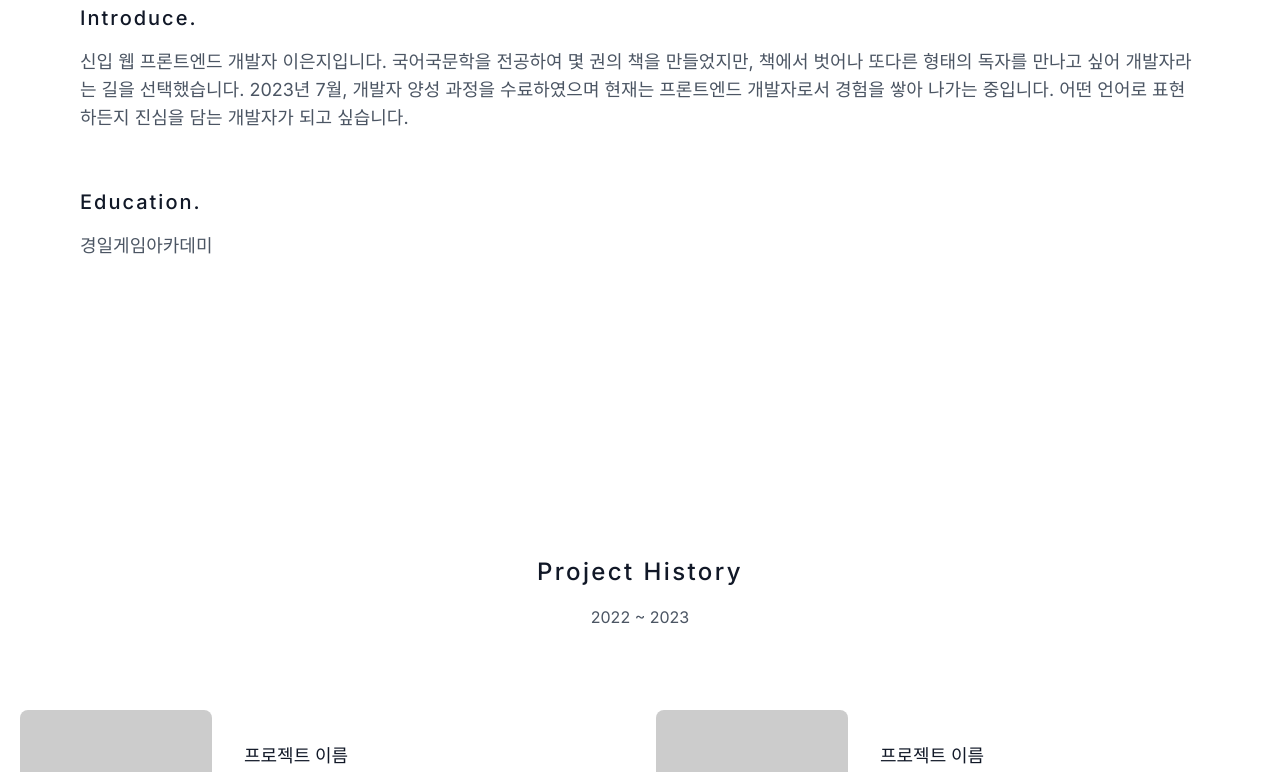
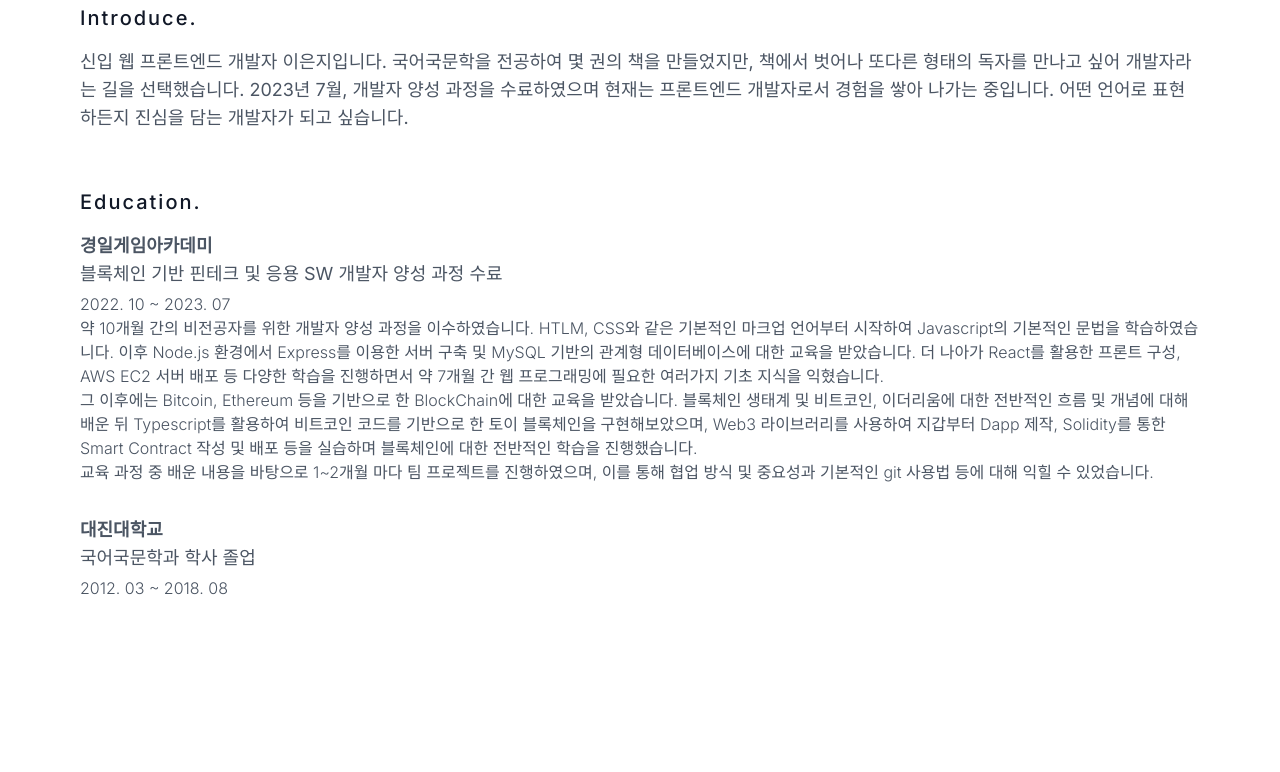
Before and after one commit to mooddddd/portfolio, a Next.js app: page / in a window 1280 px wide. Shown: the part 524-1296 px from the top of the page. Built offline with nearby package versions, Linux system fonts and the light colour scheme.

Commit message:
about page 완성

```diff
--- a/src/components/about.tsx
+++ b/src/components/about.tsx
@@ -80,11 +80,55 @@ export const About = () => {
                 되고 싶습니다.
               </p>
             </div>
-            <div className='mb-14'>
+            <div>
               <h1 className='text-xl font-medium title-font mb-4 text-gray-900 tracking-widest'>
                 Education.
               </h1>
-              <p className='text-lg'>경일게임아카데미</p>
+              <div className='mb-8'>
+                <div className='text-lg mb-1'>
+                  <p>
+                    <strong>경일게임아카데미</strong>
+                  </p>
+                  <p>블록체인 기반 핀테크 및 응용 SW 개발자 양성 과정 수료</p>
+                </div>
+                <div className='text-base font-light'>
+                  <p>2022. 10 ~ 2023. 07</p>
+                  <p>
+                    약 10개월 간의 비전공자를 위한 개발자 양성 과정을
+                    이수하였습니다. HTLM, CSS와 같은 기본적인 마크업 언어부터
+                    시작하여 Javascript의 기본적인 문법을 학습하였습니다. 이후
+                    Node.js 환경에서 Express를 이용한 서버 구축 및 MySQL 기반의
+                    관계형 데이터베이스에 대한 교육을 받았습니다. 더 나아가
+                    React를 활용한 프론트 구성, AWS EC2 서버 배포 등 다양한
+                    학습을 진행하면서 약 7개월 간 웹 프로그래밍에 필요한
+                    여러가지 기초 지식을 익혔습니다.
+                    <br />
+                    그 이후에는 Bitcoin, Ethereum 등을 기반으로 한 BlockChain에
+                    대한 교육을 받았습니다. 블록체인 생태계 및 비트코인,
+                    이더리움에 대한 전반적인 흐름 및 개념에 대해 배운 뒤
+                    Typescript를 활용하여 비트코인 코드를 기반으로 한 토이
+                    블록체인을 구현해보았으며, Web3 라이브러리를 사용하여
+                    지갑부터 Dapp 제작, Solidity를 통한 Smart Contract 작성 및
+                    배포 등을 실습하며 블록체인에 대한 전반적인 학습을
+                    진행했습니다.
+                    <br />
+                    교육 과정 중 배운 내용을 바탕으로 1~2개월 마다 팀 프로젝트를
+                    진행하였으며, 이를 통해 협업 방식 및 중요성과 기본적인 git
+                    사용법 등에 대해 익힐 수 있었습니다.
+                  </p>
+                </div>
+              </div>
+              <div>
+                <div className='text-lg mb-1'>
+                  <p>
+                    <strong>대진대학교</strong>
+                  </p>
+                  <p>국어국문학과 학사 졸업</p>
+                </div>
+                <div className='text-base font-light'>
+                  <p>2012. 03 ~ 2018. 08</p>
+                </div>
+              </div>
             </div>
           </section>
         </div>
```
